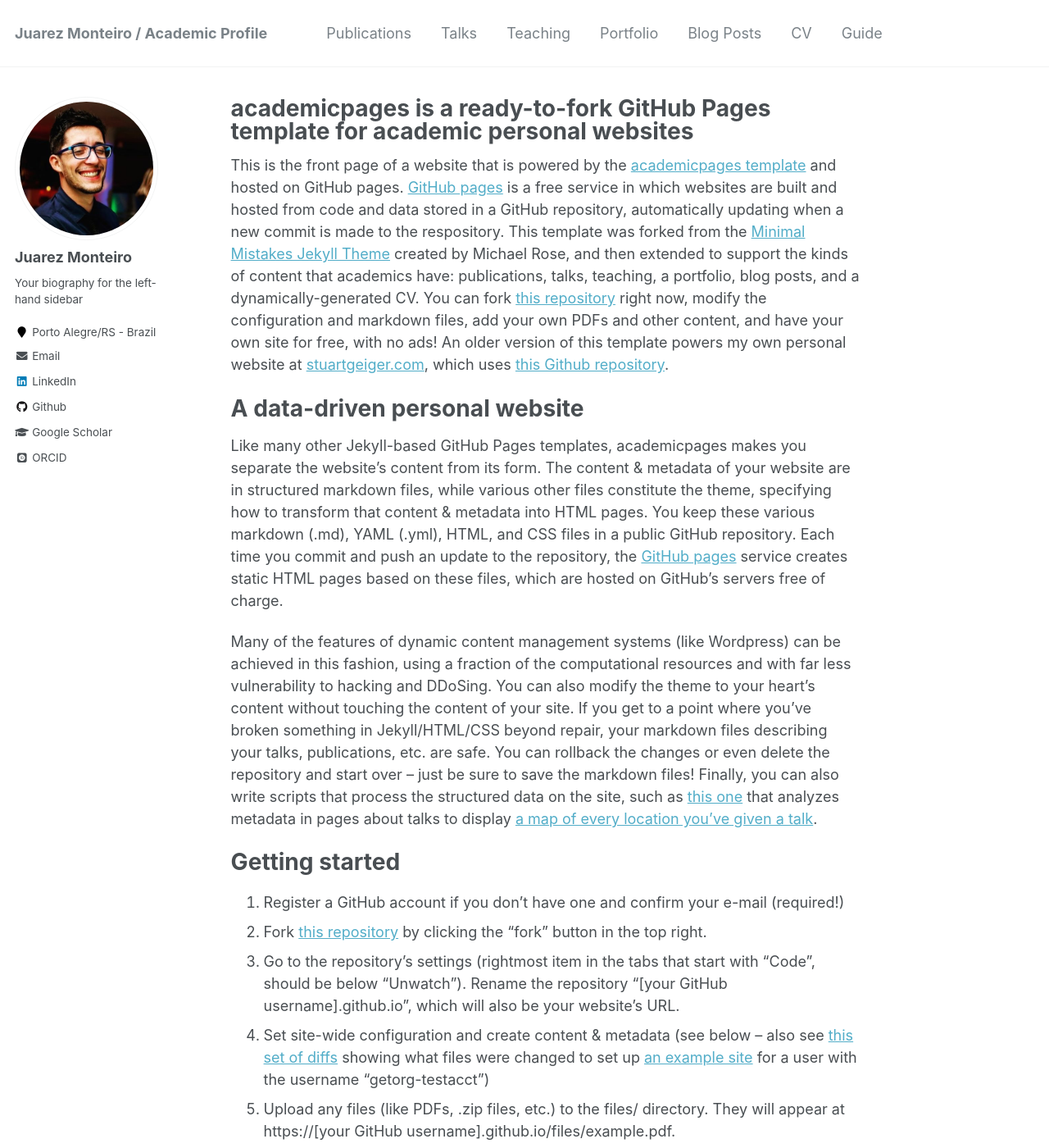
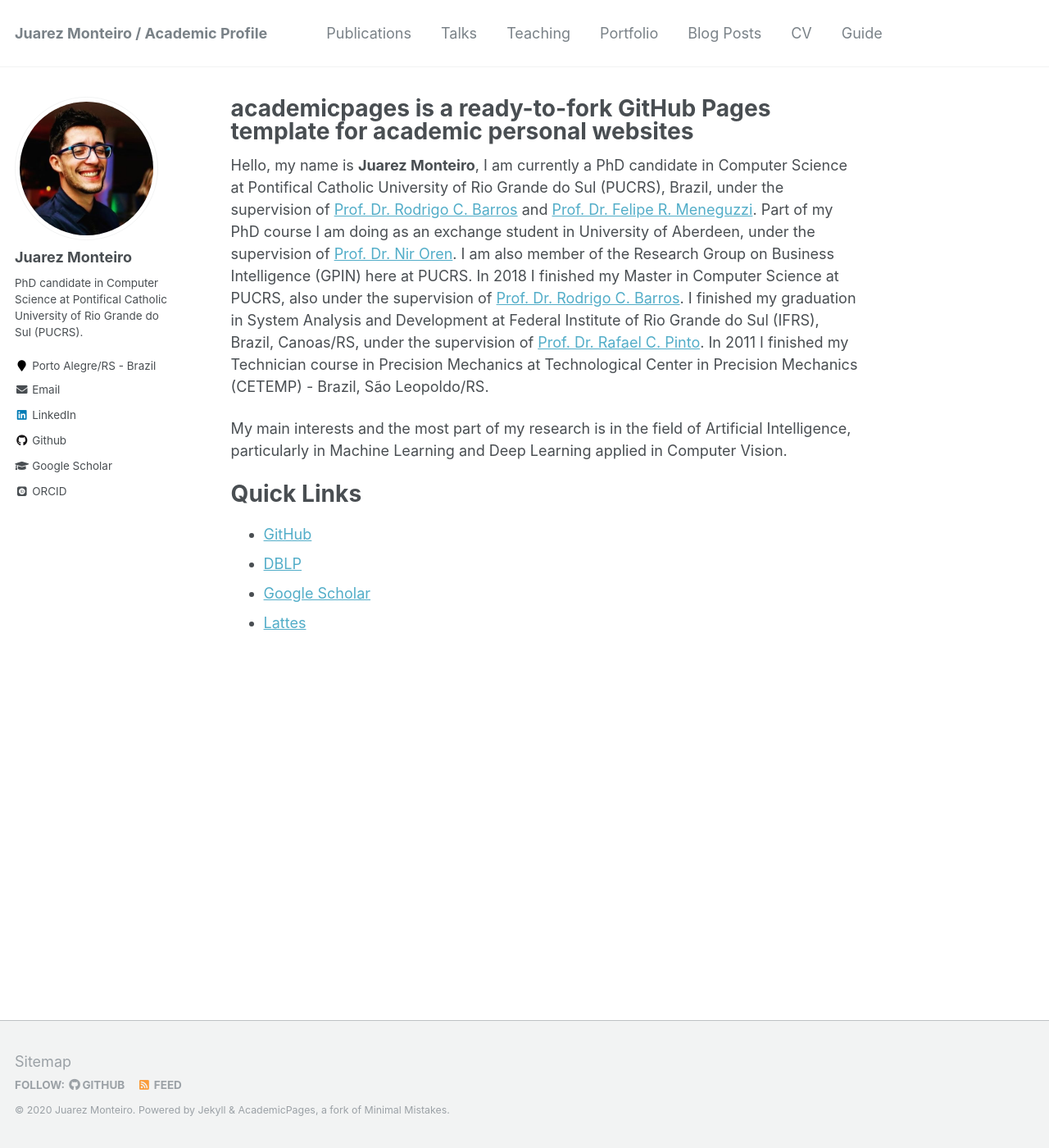
Before and after one commit to jrzmnt/jrzmnt.github.io, a Jekyll site: the page built from _pages/about.md, in a window 1280 px wide and 1400 px high. Shown: the whole window at 82% size. Built offline with Jekyll 4.4.1, drawn with Linux system fonts in a browser that asks for light colours; some web fonts are replaced; some of the changed text lies outside the part shown.

Commit message:
fix front page

```diff
--- a/_config.yml
+++ b/_config.yml
@@ -82,7 +82,7 @@ analytics:
 author:
   name             : "Juarez Monteiro"
   avatar           : "profile.jpg"
-  bio              : "Your biography for the left-hand sidebar"
+  bio              : "PhD candidate in Computer Science at Pontifical Catholic University of Rio Grande do Sul (PUCRS)."
   location         : "Porto Alegre/RS - Brazil"
   employer         :
   pubmed           : #"https://www.ncbi.nlm.nih.gov/pubmed/?term=john+snow"
@@ -102,7 +102,7 @@ author:
   instagram        :
   impactstory      : #"https://profiles.impactstory.org/u/xxxx-xxxx-xxxx-xxxx"
   lastfm           :
-  linkedin         : "https://www.linkedin.com/in/juarez-monteiro-556a0164/"
+  linkedin         : "https://www.linkedin.com/in/juarez-monteiro-556a0164"
   orcid            : "http://orcid.org/0000-0002-8831-5343"
   pinterest        :
   soundcloud       :
--- a/_pages/about.md
+++ b/_pages/about.md
@@ -8,43 +8,18 @@ redirect_from:
   - /about.html
 ---
 
-This is the front page of a website that is powered by the [academicpages template](https://github.com/academicpages/academicpages.github.io) and hosted on GitHub pages. [GitHub pages](https://pages.github.com) is a free service in which websites are built and hosted from code and data stored in a GitHub repository, automatically updating when a new commit is made to the respository. This template was forked from the [Minimal Mistakes Jekyll Theme](https://mmistakes.github.io/minimal-mistakes/) created by Michael Rose, and then extended to support the kinds of content that academics have: publications, talks, teaching, a portfolio, blog posts, and a dynamically-generated CV. You can fork [this repository](https://github.com/academicpages/academicpages.github.io) right now, modify the configuration and markdown files, add your own PDFs and other content, and have your own site for free, with no ads! An older version of this template powers my own personal website at [stuartgeiger.com](http://stuartgeiger.com), which uses [this Github repository](https://github.com/staeiou/staeiou.github.io).
+Hello, my name is **Juarez Monteiro**, I am currently a PhD candidate in Computer Science at Pontifical Catholic University of Rio Grande do Sul (PUCRS), Brazil, under the supervision of [Prof. Dr. Rodrigo C. Barros](https://scholar.google.com/citations?user=2vo62sIAAAAJ&hl) and [Prof. Dr. Felipe R. Meneguzzi](https://scholar.google.com/citations?user=uFEbojwAAAAJ&hl).
+Part of my PhD course I am doing as an exchange student in University of Aberdeen, under the supervision of [Prof. Dr. Nir Oren](https://scholar.google.com/citations?user=dBcYZecAAAAJ&hl).
+I am also member of the Research Group on Business Intelligence (GPIN) here at PUCRS.
+In 2018 I finished my Master in Computer Science at PUCRS, also under the supervision of [Prof. Dr. Rodrigo C. Barros](https://scholar.google.com/citations?user=2vo62sIAAAAJ&hl).
+I finished my graduation in System Analysis and Development at Federal Institute of Rio Grande do Sul (IFRS), Brazil, Canoas/RS, under the supervision of [Prof. Dr. Rafael C. Pinto](https://scholar.google.com/citations?user=-YrXzz4AAAAJ).
+In 2011 I finished my Technician course in Precision Mechanics at Technological Center in Precision Mechanics (CETEMP) - Brazil, São Leopoldo/RS.
 
-A data-driven personal website
+My main interests and the most part of my research is in the field of Artificial Intelligence, particularly in Machine Learning and Deep Learning applied in Computer Vision.
+
+Quick Links
 ======
-Like many other Jekyll-based GitHub Pages templates, academicpages makes you separate the website's content from its form. The content & metadata of your website are in structured markdown files, while various other files constitute the theme, specifying how to transform that content & metadata into HTML pages. You keep these various markdown (.md), YAML (.yml), HTML, and CSS files in a public GitHub repository. Each time you commit and push an update to the repository, the [GitHub pages](https://pages.github.com/) service creates static HTML pages based on these files, which are hosted on GitHub's servers free of charge.
-
-Many of the features of dynamic content management systems (like Wordpress) can be achieved in this fashion, using a fraction of the computational resources and with far less vulnerability to hacking and DDoSing. You can also modify the theme to your heart's content without touching the content of your site. If you get to a point where you've broken something in Jekyll/HTML/CSS beyond repair, your markdown files describing your talks, publications, etc. are safe. You can rollback the changes or even delete the repository and start over -- just be sure to save the markdown files! Finally, you can also write scripts that process the structured data on the site, such as [this one](https://github.com/academicpages/academicpages.github.io/blob/master/talkmap.ipynb) that analyzes metadata in pages about talks to display [a map of every location you've given a talk](https://academicpages.github.io/talkmap.html).
-
-Getting started
-======
-1. Register a GitHub account if you don't have one and confirm your e-mail (required!)
-1. Fork [this repository](https://github.com/academicpages/academicpages.github.io) by clicking the "fork" button in the top right.
-1. Go to the repository's settings (rightmost item in the tabs that start with "Code", should be below "Unwatch"). Rename the repository "[your GitHub username].github.io", which will also be your website's URL.
-1. Set site-wide configuration and create content & metadata (see below -- also see [this set of diffs](http://archive.is/3TPas) showing what files were changed to set up [an example site](https://getorg-testacct.github.io) for a user with the username "getorg-testacct")
-1. Upload any files (like PDFs, .zip files, etc.) to the files/ directory. They will appear at https://[your GitHub username].github.io/files/example.pdf.
-1. Check status by going to the repository settings, in the "GitHub pages" section
-
-Site-wide configuration
-------
-The main configuration file for the site is in the base directory in [_config.yml](https://github.com/academicpages/academicpages.github.io/blob/master/_config.yml), which defines the content in the sidebars and other site-wide features. You will need to replace the default variables with ones about yourself and your site's github repository. The configuration file for the top menu is in [_data/navigation.yml](https://github.com/academicpages/academicpages.github.io/blob/master/_data/navigation.yml). For example, if you don't have a portfolio or blog posts, you can remove those items from that navigation.yml file to remove them from the header.
-
-Create content & metadata
-------
-For site content, there is one markdown file for each type of content, which are stored in directories like _publications, _talks, _posts, _teaching, or _pages. For example, each talk is a markdown file in the [_talks directory](https://github.com/academicpages/academicpages.github.io/tree/master/_talks). At the top of each markdown file is structured data in YAML about the talk, which the theme will parse to do lots of cool stuff. The same structured data about a talk is used to generate the list of talks on the [Talks page](https://academicpages.github.io/talks), each [individual page](https://academicpages.github.io/talks/2012-03-01-talk-1) for specific talks, the talks section for the [CV page](https://academicpages.github.io/cv), and the [map of places you've given a talk](https://academicpages.github.io/talkmap.html) (if you run this [python file](https://github.com/academicpages/academicpages.github.io/blob/master/talkmap.py) or [Jupyter notebook](https://github.com/academicpages/academicpages.github.io/blob/master/talkmap.ipynb), which creates the HTML for the map based on the contents of the _talks directory).
-
-**Markdown generator**
-
-I have also created [a set of Jupyter notebooks](https://github.com/academicpages/academicpages.github.io/tree/master/markdown_generator
-) that converts a CSV containing structured data about talks or presentations into individual markdown files that will be properly formatted for the academicpages template. The sample CSVs in that directory are the ones I used to create my own personal website at stuartgeiger.com. My usual workflow is that I keep a spreadsheet of my publications and talks, then run the code in these notebooks to generate the markdown files, then commit and push them to the GitHub repository.
-
-How to edit your site's GitHub repository
-------
-Many people use a git client to create files on their local computer and then push them to GitHub's servers. If you are not familiar with git, you can directly edit these configuration and markdown files directly in the github.com interface. Navigate to a file (like [this one](https://github.com/academicpages/academicpages.github.io/blob/master/_talks/2012-03-01-talk-1.md) and click the pencil icon in the top right of the content preview (to the right of the "Raw | Blame | History" buttons). You can delete a file by clicking the trashcan icon to the right of the pencil icon. You can also create new files or upload files by navigating to a directory and clicking the "Create new file" or "Upload files" buttons.
-
-Example: editing a markdown file for a talk
-![Editing a markdown file for a talk](/images/editing-talk.png)
-
-For more info
-------
-More info about configuring academicpages can be found in [the guide](https://academicpages.github.io/markdown/). The [guides for the Minimal Mistakes theme](https://mmistakes.github.io/minimal-mistakes/docs/configuration/) (which this theme was forked from) might also be helpful.
+- [GitHub](https://github.com/jrzmnt)
+- [DBLP](http://dblp.uni-trier.de/pers/hd/m/Monteiro:Juarez)
+- [Google Scholar](https://scholar.google.com.br/citations?user=LVhKmIIAAAAJ&hl=pt-BR)
+- [Lattes](http://lattes.cnpq.br/6307746290114554)
```
